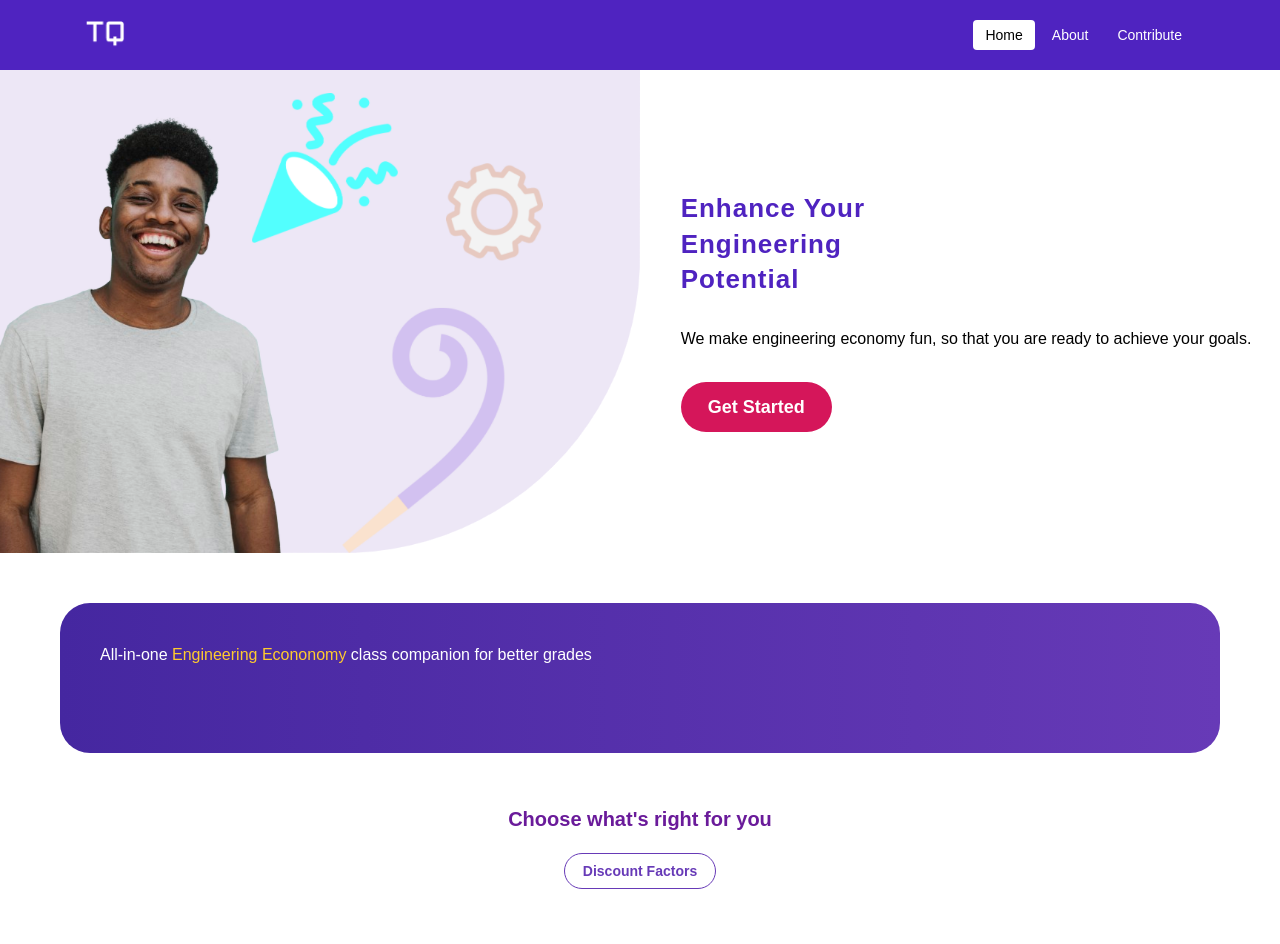
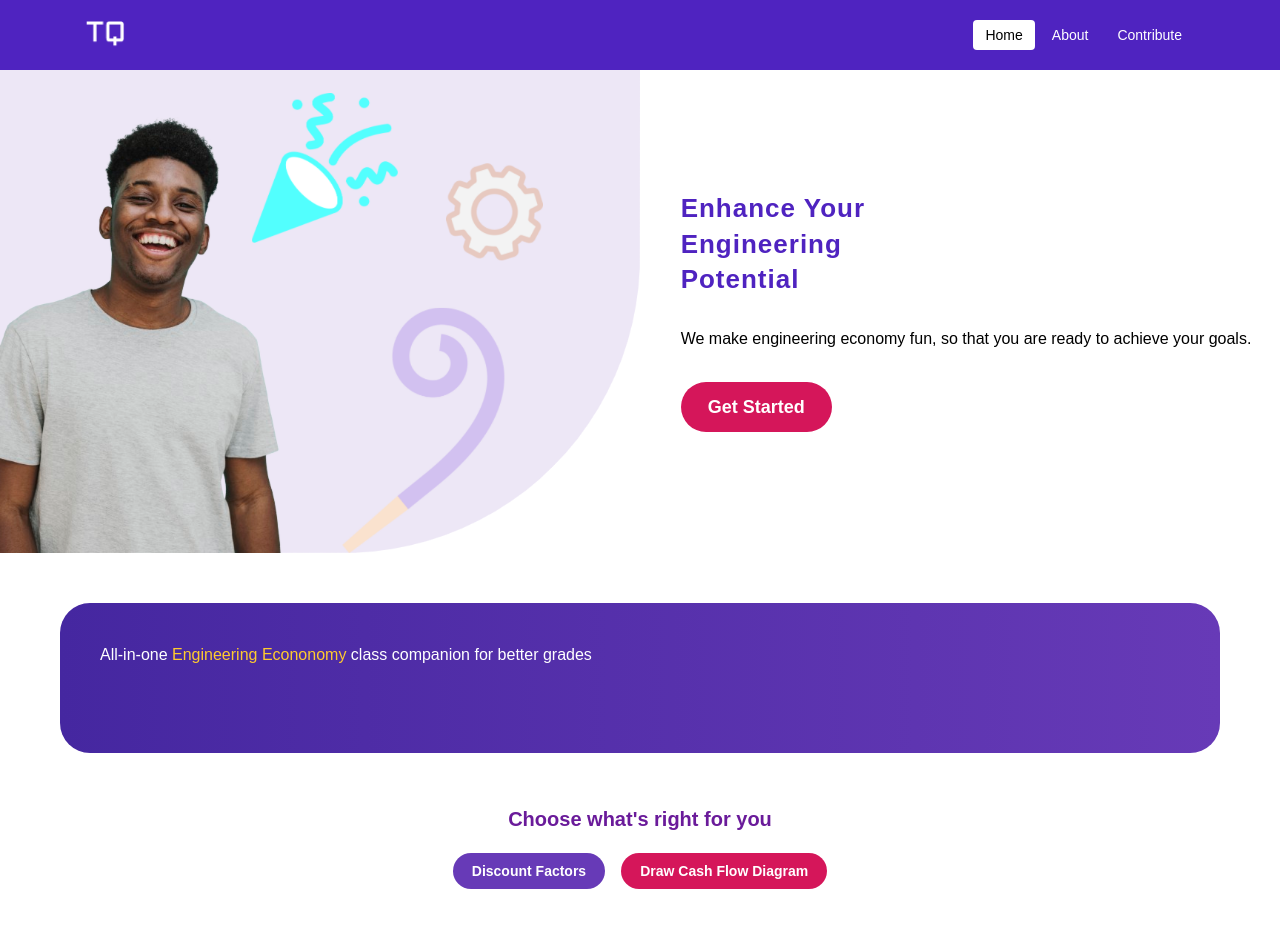
Before and after one commit to unclebinary1001/tqcalculator, a React (Vite) app: page / in a window 1280 px wide. Shown: the top 944 px of the page. Built offline with nearby package versions, Linux system fonts and the light colour scheme; a web font is replaced by a local one.

Commit message:
setup cashflow diagram button and form

```diff
--- a/src/components/CallToAction.tsx
+++ b/src/components/CallToAction.tsx
@@ -9,7 +9,9 @@ import {
   Space,
 } from "@mantine/core";
 import { useMantineTheme } from "@mantine/core";
+import { useState } from "react";
 import { useNavigate } from "react-router-dom";
+import CashFlowDiagram from "./CashFlowDiagram";
 
 interface FactorsProps {
   title: string;
@@ -122,17 +124,17 @@ const Factors = ({ title, description, shortform, route }: FactorsProps) => {
       <Text size="sm" mb={5}>
         {description}
       </Text>
-      <Text size="sm" style={{fontStyle: "italic"}} mb={2}>
+      <Text size="sm" style={{ fontStyle: "italic" }} mb={2}>
         {shortform}
       </Text>
-      <Space h={{ base: 10, xs:20, sm:30}} />
+      <Space h={{ base: 10, xs: 20, sm: 30 }} />
 
       <Button
         radius="xl"
         w={"100%"}
         variant="outline"
         color={theme.colors.brand[2]}
-        onClick={() => {navigate(route); window.scrollTo(0, 0);} }
+        onClick={() => { navigate(route); window.scrollTo(0, 0); }}
       >
         Calculate
       </Button>
@@ -142,6 +144,11 @@ const Factors = ({ title, description, shortform, route }: FactorsProps) => {
 
 export function CallToAction() {
   const theme = useMantineTheme();
+  const [selectedButton, setSelectedButton] = useState("discountFactors");
+
+  const handleButtonClick = (buttonValue: string) => {
+    setSelectedButton(buttonValue);
+  };
   return (
     <>
       <Box
@@ -185,34 +192,28 @@ export function CallToAction() {
       <Flex
         mih={50}
         gap="md"
-        justify="space-around"
+        justify="center"
         align="center"
         direction="row"
         wrap="wrap"
         mb={50}
       >
-        <Button radius="xl" variant="outline" color={theme.colors.brand[2]}>
+        <Button radius="xl" variant="filled" color={selectedButton === 'discountFactors' ? theme.colors.brand[2] : theme.colors.brand[5]} onClick={() => handleButtonClick('discountFactors')}
+        >
           Discount Factors
         </Button>
         <Button
           radius="xl"
-          variant="outline"
-          display={"none"}
-          color={theme.colors.brand[2]}
+          variant="filled"
+          color={selectedButton === 'cashFlowDiagram' ? theme.colors.brand[2] : theme.colors.brand[5]}
+          onClick={() => handleButtonClick('cashFlowDiagram')}
         >
-          Formulas
-        </Button>
-        <Button
-          radius="xl"
-          variant="outline"
-          display={"none"}
-          color={theme.colors.brand[2]}
-        >
-          Excel Functions
+          Draw Cash Flow Diagram
         </Button>
       </Flex>
       <Box>
-        <FactorsList />
+        {selectedButton === 'discountFactors' && <FactorsList />}
+        {selectedButton === 'cashFlowDiagram' && <CashFlowDiagram />}
       </Box>
     </>
   );
--- /dev/null
+++ b/src/components/CashFlowDiagram.tsx
@@ -0,0 +1,66 @@
+import {
+  useMantineTheme,
+  Container,
+  Button,
+  Space,
+  Textarea,
+  Group,
+  Text,
+} from "@mantine/core";
+import { useState } from "react";
+
+function limitWordCount(str: string, wordLimit: number): string {
+    const words = str.split(" ").filter(Boolean);
+    const limitedWords = words.slice(0, wordLimit);
+    return limitedWords.join(' ');
+  }
+
+function CashFlowDiagram() {
+  const theme = useMantineTheme();
+  const [statement, setStatement] = useState("");
+  const WORD_LIMIT = 500;
+
+  const handleStatementChange = (
+    event: React.ChangeEvent<HTMLTextAreaElement>
+  ) => {
+    const newValue = event.currentTarget.value;
+    const wordCount = newValue.split(/\s+/).filter(Boolean).length;
+
+    if (wordCount <= WORD_LIMIT) {
+      setStatement(newValue);
+    } else {
+        const limitedValue = limitWordCount(newValue, WORD_LIMIT);
+        setStatement(limitedValue);
+    }
+  };
+  return (
+    <Container>
+      <Textarea
+        placeholder="Enter your cash flow statement here"
+        label="Cash Flow Statement"
+        value={statement}
+        onChange={(e) => handleStatementChange(e)}
+        minRows={4}
+        maxRows={7}
+        autosize
+        required
+      />
+      <Group pos={"relative"} mt="xs">
+        <Text size="sm" style={{ color: theme.colors.brand[6] }}>
+          {statement.split(/\s+/).filter(Boolean).length} / {WORD_LIMIT} words
+        </Text>
+      </Group>
+      <Space h="lg" />
+      <Button
+        radius="xl"
+        variant="filled"
+        color={theme.colors.brand[4]}
+        mb={"md"}
+      >
+        Generate Diagram
+      </Button>
+    </Container>
+  );
+}
+
+export default CashFlowDiagram;
```
